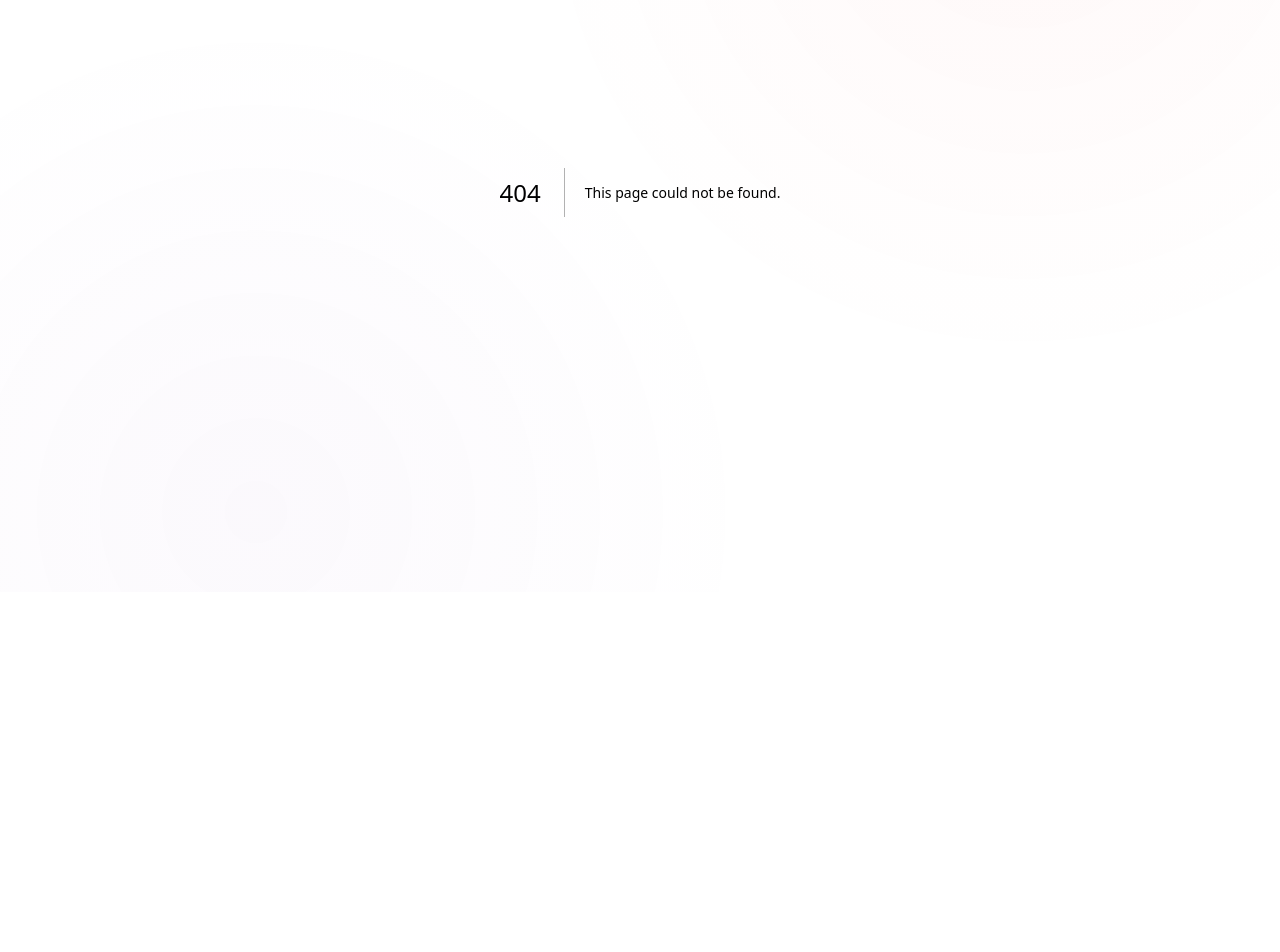
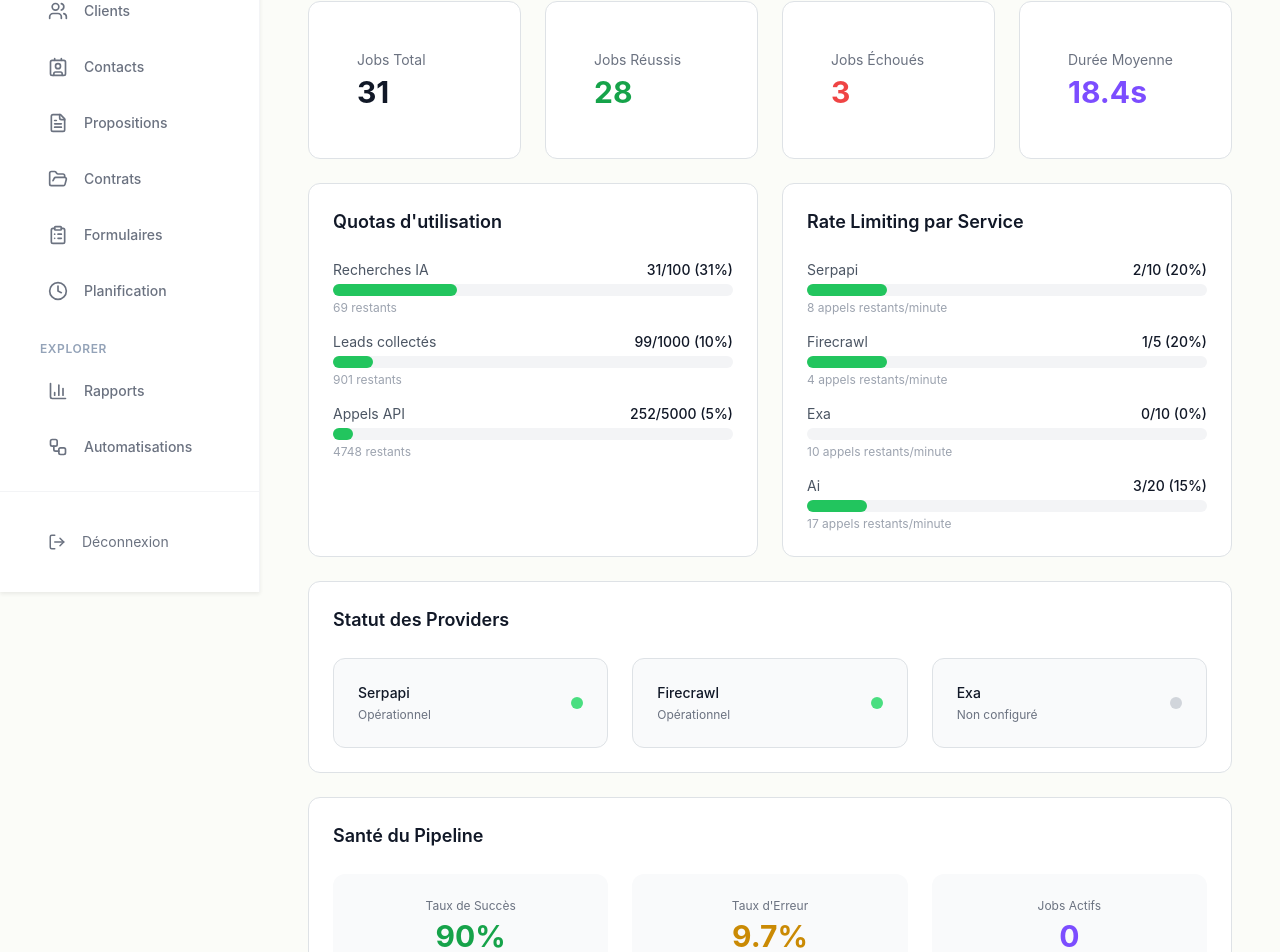
Before and after one commit to yosra-wanen/lynara-ai-marketing-campaigns, a Next.js app in the folder frontend/: page /dashboard/ops in a window 1280 px wide. Before the commit this address had no page. Shown: the part 208-1160 px from the top of the page. Before the commit the page ends 800 px from the top, so only its background shows below. Built offline with nearby package versions, Linux system fonts and the light colour scheme; no server answers.

Commit message:
feat: dashboard ops, content quality, competitive benchmark, recompute segments

```diff
--- /dev/null
+++ b/frontend/src/app/(dashboard)/dashboard/ops/page.tsx
@@ -0,0 +1,218 @@
+'use client'
+import { useEffect, useState } from 'react'
+
+const COMPANY_ID = '1c7e1651-d68a-4725-abd7-ecf63719a70d'
+const API_URL = process.env.NEXT_PUBLIC_API_URL || 'http://localhost:3001'
+const AI_URL = 'http://localhost:8000'
+
+export default function OpsPage() {
+  const [quotas, setQuotas] = useState<any>(null)
+  const [metrics, setMetrics] = useState<any>(null)
+  const [providers, setProviders] = useState<any>(null)
+  const [loading, setLoading] = useState(true)
+
+  useEffect(() => { fetchData() }, [])
+
+  async function fetchData() {
+    try {
+      const [quotasRes, metricsRes, providersRes] = await Promise.all([
+        fetch(`${AI_URL}/ai-orchestration/quotas?company_id=${COMPANY_ID}`),
+        fetch(`${AI_URL}/ai-orchestration/metrics?company_id=${COMPANY_ID}`),
+        fetch(`${AI_URL}/ai-orchestration/providers?company_id=${COMPANY_ID}`),
+      ])
+      const [quotasJson, metricsJson, providersJson] = await Promise.all([
+        quotasRes.json(),
+        metricsRes.json(),
+        providersRes.json(),
+      ])
+      if (quotasJson.success) setQuotas(quotasJson.data)
+      if (metricsJson.success) setMetrics(metricsJson.data)
+      if (providersJson.success) setProviders(providersJson.data)
+    } catch {
+      setQuotas({
+        searches_used: 31,
+        searches_limit: 100,
+        leads_collected: 99,
+        leads_limit: 1000,
+        api_calls: 252,
+        api_calls_limit: 5000,
+      })
+      setMetrics({
+        jobs: {
+          total_jobs: 31,
+          successful_jobs: 28,
+          failed_jobs: 3,
+          active_jobs: 0,
+          avg_duration_seconds: 18.4,
+          error_rate_percent: 9.7,
+        },
+        rate_limits: {
+          serpapi: { used: 2, limit: 10, remaining: 8 },
+          firecrawl: { used: 1, limit: 5, remaining: 4 },
+          exa: { used: 0, limit: 10, remaining: 10 },
+          ai: { used: 3, limit: 20, remaining: 17 },
+        }
+      })
+      setProviders({
+        providers: {
+          serpapi: { available: true, name: 'serpapi' },
+          firecrawl: { available: true, name: 'firecrawl' },
+          exa: { available: false, name: 'exa' },
+        },
+        available: ['serpapi', 'firecrawl']
+      })
+    } finally {
+      setLoading(false)
+    }
+  }
+
+  const getBarColor = (pct: number) => {
+    if (pct >= 90) return 'bg-red-500'
+    if (pct >= 70) return 'bg-yellow-500'
+    return 'bg-green-500'
+  }
+
+  const getPct = (used: number, limit: number) => Math.min(Math.round(used / limit * 100), 100)
+
+  const jobs = metrics?.jobs || {}
+  const rateLimits = metrics?.rate_limits || {}
+
+  return (
+    <div className="p-6 space-y-6">
+      <div>
+        <h1 className="text-2xl font-bold text-[#111827]">Tableau de bord Opérationnel</h1>
+        <p className="text-sm text-gray-500 mt-1">
+          Monitoring du pipeline IA, quotas et performance des agents
+        </p>
+      </div>
+
+      {/* Pipeline KPIs */}
+      <div className="grid grid-cols-4 gap-4">
+        <div className="bg-white rounded-xl border p-5">
+          <p className="text-sm text-gray-500">Jobs Total</p>
+          <p className="text-3xl font-bold text-[#111827] mt-1">{jobs.total_jobs || 0}</p>
+        </div>
+        <div className="bg-white rounded-xl border p-5">
+          <p className="text-sm text-gray-500">Jobs Réussis</p>
+          <p className="text-3xl font-bold text-green-600 mt-1">{jobs.successful_jobs || 0}</p>
+        </div>
+        <div className="bg-white rounded-xl border p-5">
+          <p className="text-sm text-gray-500">Jobs Échoués</p>
+          <p className="text-3xl font-bold text-red-500 mt-1">{jobs.failed_jobs || 0}</p>
+        </div>
+        <div className="bg-white rounded-xl border p-5">
+          <p className="text-sm text-gray-500">Durée Moyenne</p>
+          <p className="text-3xl font-bold text-[#7C4DFF] mt-1">{jobs.avg_duration_seconds || 0}s</p>
+        </div>
+      </div>
+
+      <div className="grid grid-cols-2 gap-6">
+        {/* Quotas */}
+        <div className="bg-white rounded-xl border p-6">
+          <h2 className="text-lg font-semibold text-[#111827] mb-4">Quotas d'utilisation</h2>
+          <div className="space-y-4">
+            {quotas && [
+              { label: 'Recherches IA', used: quotas.searches_used, limit: quotas.searches_limit },
+              { label: 'Leads collectés', used: quotas.leads_collected, limit: quotas.leads_limit },
+              { label: 'Appels API', used: quotas.api_calls, limit: quotas.api_calls_limit },
+            ].map(item => {
+              const pct = getPct(item.used, item.limit)
+              return (
+                <div key={item.label}>
+                  <div className="flex justify-between text-sm mb-1">
+                    <span className="text-gray-600">{item.label}</span>
+                    <span className="font-medium">{item.used}/{item.limit} ({pct}%)</span>
+                  </div>
+                  <div className="w-full bg-gray-100 rounded-full h-3">
+                    <div
+                      className={`${getBarColor(pct)} h-3 rounded-full transition-all`}
+                      style={{ width: `${pct}%` }}
+                    ></div>
+                  </div>
+                  <p className="text-xs text-gray-400 mt-1">{item.limit - item.used} restants</p>
+                </div>
+              )
+            })}
+          </div>
+        </div>
+
+        {/* Rate Limits */}
+        <div className="bg-white rounded-xl border p-6">
+          <h2 className="text-lg font-semibold text-[#111827] mb-4">Rate Limiting par Service</h2>
+          <div className="space-y-4">
+            {Object.entries(rateLimits).map(([service, data]: [string, any]) => {
+              const pct = getPct(data.used, data.limit)
+              return (
+                <div key={service}>
+                  <div className="flex justify-between text-sm mb-1">
+                    <span className="text-gray-600 capitalize">{service}</span>
+                    <span className="font-medium">{data.used}/{data.limit} ({pct}%)</span>
+                  </div>
+                  <div className="w-full bg-gray-100 rounded-full h-3">
+                    <div
+                      className={`${getBarColor(pct)} h-3 rounded-full transition-all`}
+                      style={{ width: `${pct}%` }}
+                    ></div>
+                  </div>
+                  <p className="text-xs text-gray-400 mt-1">{data.remaining} appels restants/minute</p>
+                </div>
+              )
+            })}
+          </div>
+        </div>
+      </div>
+
+      {/* Providers Status */}
+      <div className="bg-white rounded-xl border p-6">
+        <h2 className="text-lg font-semibold text-[#111827] mb-4">Statut des Providers</h2>
+        <div className="grid grid-cols-3 gap-4">
+          {Object.entries(providers?.providers || {}).map(([name, info]: [string, any]) => (
+            <div key={name} className="flex items-center justify-between p-4 bg-gray-50 rounded-xl border">
+              <div>
+                <p className="text-sm font-medium text-gray-900 capitalize">{name}</p>
+                <p className="text-xs text-gray-500 mt-1">
+                  {info.available ? 'Opérationnel' : 'Non configuré'}
+                </p>
+              </div>
+              <div className={`w-3 h-3 rounded-full ${info.available ? 'bg-green-400' : 'bg-gray-300'}`}></div>
+            </div>
+          ))}
+        </div>
+      </div>
+
+      {/* Pipeline Health */}
+      <div className="bg-white rounded-xl border p-6">
+        <h2 className="text-lg font-semibold text-[#111827] mb-4">Santé du Pipeline</h2>
+        <div className="grid grid-cols-3 gap-4">
+          <div className="p-4 bg-gray-50 rounded-xl text-center">
+            <p className="text-xs text-gray-500">Taux de Succès</p>
+            <p className={`text-3xl font-bold mt-1 ${
+              (100 - (jobs.error_rate_percent || 0)) >= 90 ? 'text-green-600' :
+              (100 - (jobs.error_rate_percent || 0)) >= 70 ? 'text-yellow-600' :
+              'text-red-600'
+            }`}>
+              {Math.round(100 - (jobs.error_rate_percent || 0))}%
+            </p>
+            <p className="text-xs text-gray-400 mt-1">SLA cible: 95%</p>
+          </div>
+          <div className="p-4 bg-gray-50 rounded-xl text-center">
+            <p className="text-xs text-gray-500">Taux d'Erreur</p>
+            <p className={`text-3xl font-bold mt-1 ${
+              (jobs.error_rate_percent || 0) <= 5 ? 'text-green-600' :
+              (jobs.error_rate_percent || 0) <= 15 ? 'text-yellow-600' :
+              'text-red-600'
+            }`}>
+              {jobs.error_rate_percent || 0}%
+            </p>
+            <p className="text-xs text-gray-400 mt-1">Seuil alerte: 10%</p>
+          </div>
+          <div className="p-4 bg-gray-50 rounded-xl text-center">
+            <p className="text-xs text-gray-500">Jobs Actifs</p>
+            <p className="text-3xl font-bold text-[#7C4DFF] mt-1">{jobs.active_jobs || 0}</p>
+            <p className="text-xs text-gray-400 mt-1">En cours d'exécution</p>
+          </div>
+        </div>
+      </div>
+    </div>
+  )
+}
--- a/frontend/src/components/layout/Sidebar.tsx
+++ b/frontend/src/components/layout/Sidebar.tsx
@@ -67,6 +67,7 @@ const crmAnalyticsItems: NavItem[] = [
   { href: '/dashboard/campaigns', labelKey: 'analyticsCampaigns', icon: <BarChart3 size={20} /> },
   { href: '/dashboard/social', labelKey: 'analyticsSocial', icon: <MessageSquare size={20} /> },
   { href: '/dashboard/leads-intelligence', labelKey: 'analyticsLeads', icon: <Brain size={20} /> },
+  { href: '/dashboard/ops', labelKey: 'analyticsOps', icon: <Settings size={20} /> },
 ];
 
 const crmExploreItems: NavItem[] = [
--- a/frontend/src/locales/en/sidebar.json
+++ b/frontend/src/locales/en/sidebar.json
@@ -25,5 +25,6 @@
   "analyticsExecutive": "Executive Dashboard",
   "analyticsCampaigns": "Campaigns",
   "analyticsSocial": "Social & Business",
-  "analyticsLeads": "Lead Intelligence"
+  "analyticsLeads": "Lead Intelligence",
+  "analyticsOps": "Operations"
 }
--- a/frontend/src/locales/fr/sidebar.json
+++ b/frontend/src/locales/fr/sidebar.json
@@ -26,5 +26,6 @@
   "analyticsExecutive": "Tableau Exécutif",
   "analyticsCampaigns": "Campagnes",
   "analyticsSocial": "Social & Business",
-  "analyticsLeads": "Lead Intelligence"
+  "analyticsLeads": "Lead Intelligence",
+  "analyticsOps": "Opérations"
   }
```
Also changed, not shown: 1 other file (tests, documents, lock files or other folders).
